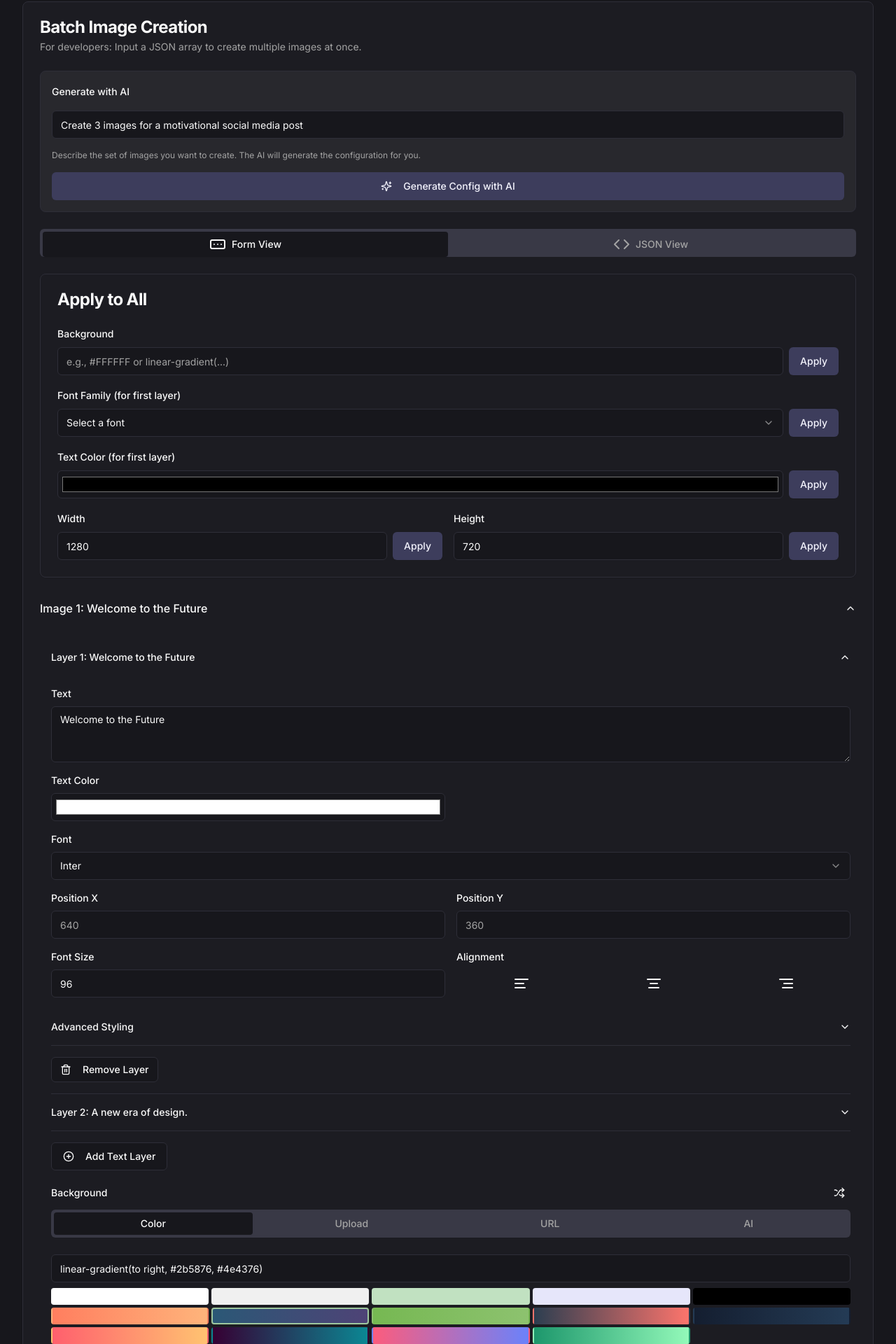
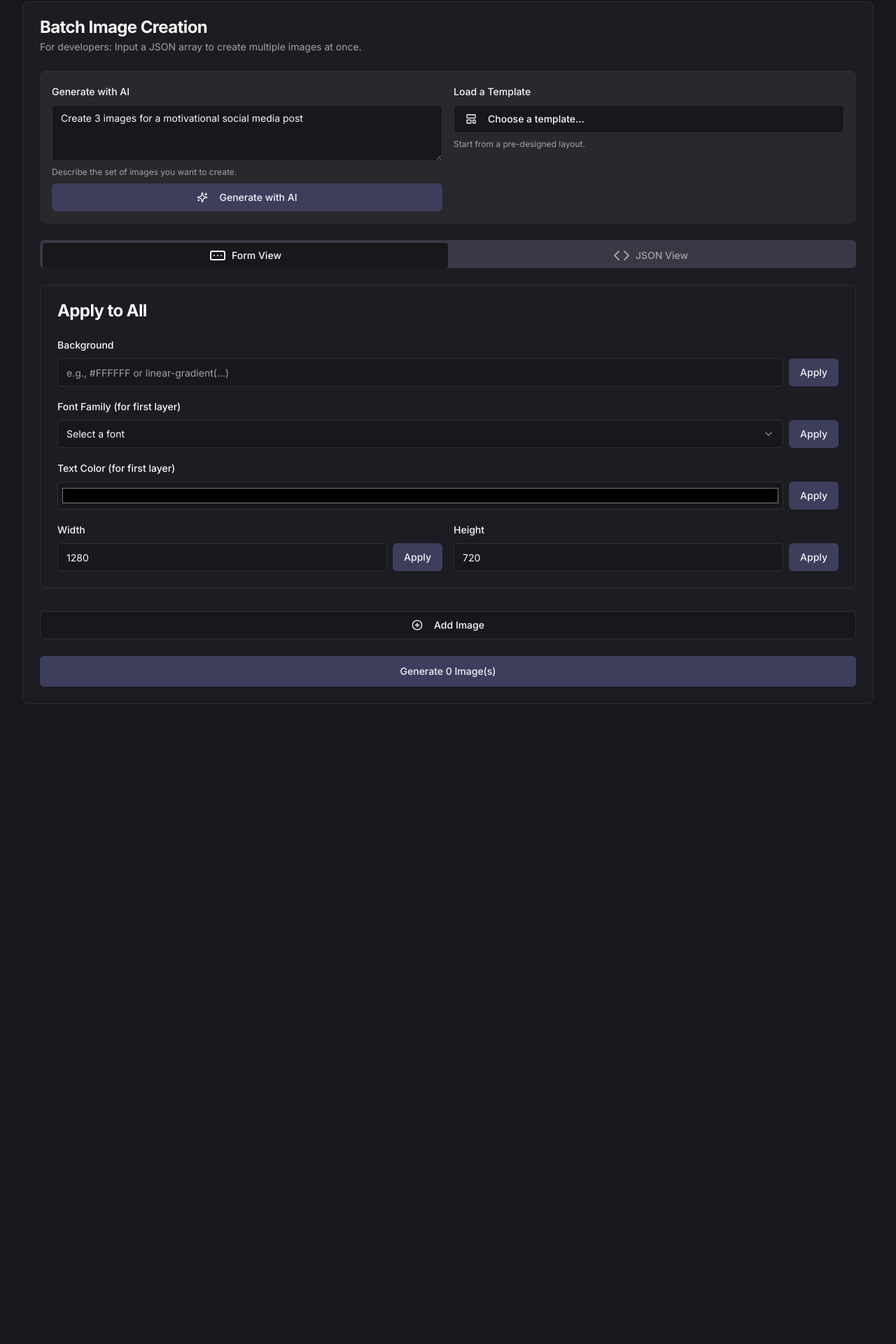
Before and after one commit to hami-r/image-overlay, a Next.js app: page /batch in a window 1280 px wide. Shown: the part 95-2015 px from the top of the page at 70% size. After the commit the page ends 1133 px from the top, so only its background shows below. Built offline with nearby package versions, Linux system fonts and the light colour scheme; what @genkit-ai/google-genai, genkit would draw is missing.

Commit message:
I am thinking of making templates 1)news template 2)social media temple

```diff
--- a/src/components/batch-editor.tsx
+++ b/src/components/batch-editor.tsx
@@ -1,10 +1,11 @@
+
 "use client";
 
 import React, { useState, useEffect } from 'react';
 import { Textarea } from '@/components/ui/textarea';
 import { Button } from '@/components/ui/button';
 import { useToast } from '@/hooks/use-toast';
-import { Code, Bot, AlertTriangle, Sparkles, Trash2, PlusCircle, FormInput, Shuffle, Upload, Link, Copy } from 'lucide-react';
+import { Code, Bot, AlertTriangle, Sparkles, Trash2, PlusCircle, FormInput, Shuffle, Upload, Link, Copy, LayoutTemplate } from 'lucide-react';
 import { Alert, AlertDescription, AlertTitle } from '@/components/ui/alert';
 import { Input } from '@/components/ui/input';
 import { Label } from '@/components/ui/label';
@@ -30,121 +31,8 @@ import {
   AlertDialogHeader,
   AlertDialogTitle,
 } from "@/components/ui/alert-dialog"
-
-const exampleJson = [
-  {
-    "textLayers": [
-      {
-        "text": "Welcome to the Future",
-        "textColor": "#FFFFFF",
-        "fontSize": 96,
-        "fontFamily": "'Inter', sans-serif"
-      },
-      {
-        "text": "A new era of design.",
-        "textColor": "#DDDDDD",
-        "fontSize": 32,
-        "fontFamily": "'Inter', sans-serif"
-      }
-    ],
-    "background": "linear-gradient(to right, #2b5876, #4e4376)",
-    "width": 1280,
-    "height": 720
-  },
-  {
-    "textLayers": [
-      {
-        "text": "Product Launch",
-        "textColor": "#000000",
-        "fontSize": 80,
-        "fontFamily": "'Playfair Display', serif",
-        "addTextShadow": true
-      },
-      {
-        "text": "Coming Soon",
-        "textColor": "#333333",
-        "fontSize": 40
-      }
-    ],
-    "background": "#C1E1C1",
-    "width": 1080,
-    "height": 1080
-  },
-  {
-    "textLayers": [
-      {
-        "text": "Using an Image URL",
-        "textColor": "#000000",
-        "fontSize": 80,
-        "addTextShadow": true
-      }
-    ],
-    "backgroundImage": "https://images.unsplash.com/photo-1554034483-04fda0d3507b?q=80&w=2070"
-  },
-  {
-    "textLayers": [
-      {
-        "text": "Batch\nCreation\nRocks!",
-        "textColor": "#FFFFFF",
-        "fontSize": 128,
-        "fontFamily": "'Playfair Display', serif",
-        "addTextShadow": true,
-        "textShadowBlur": 5,
-        "x": 540,
-        "y": 480
-      },
-      {
-        "text": "So easy!",
-        "textColor": "#FFFFFF",
-        "fontSize": 64,
-        "fontFamily": "'Inter', sans-serif",
-        "textStrokeWidth": 2,
-        "textStrokeColor": "#000000",
-        "x": 540,
-        "y": 800
-      }
-    ],
-    "background": "#C1E1C1",
-    "width": 1080,
-    "height": 1080
-  },
-  {
-    "textLayers": [
-      {
-        "text": "Main Title",
-        "textColor": "#FFFFFF",
-        "fontSize": 128,
-        "fontFamily": "'Playfair Display', serif",
-        "addTextShadow": true,
-        "textShadowBlur": 5,
-        "textAlign": "center",
-        "x": 640,
-        "y": 200
-      },
-      {
-        "text": "A subtitle describing the content.",
-        "textColor": "#EFEFEF",
-        "fontSize": 48,
-        "fontFamily": "'Inter', sans-serif",
-        "textAlign": "center",
-        "x": 640,
-        "y": 350
-      },
-      {
-        "text": "Bottom-left note",
-        "textColor": "#FFFFFF",
-        "fontSize": 24,
-        "fontFamily": "'Inter', sans-serif",
-        "textAlign": "left",
-        "x": 50,
-        "y": 670
-      }
-    ],
-    "background": "#C1E1C1",
-    "width": 1280,
-    "height": 720
-  }
-];
+import { Popover, PopoverContent, PopoverTrigger } from './ui/popover';
+import { imageTemplates } from '@/lib/templates';
 
 const AIBackgroundGenerator = ({ index, onGenerate, isGenerating }: { index: number, onGenerate: (prompt: string) => void, isGenerating: boolean }) => {
     const [prompt, setPrompt] = useState('A beautiful sunset over mountains');
@@ -561,9 +449,13 @@ const drawOnCanvas = (canvas: HTMLCanvasElement, config: any) => {
                         ctx.fillStyle = textBackgroundColor;
 
                         let rectX;
-                        if (textAlign === 'left') rectX = x - bgPadding;
-                        else if (textAlign === 'right') rectX = x - textWidth - bgPadding;
-                        else rectX = x - textWidth / 2 - bgPadding;
+                        if (textAlign === 'left') {
+                            rectX = x - bgPadding;
+                        } else if (textAlign === 'right') {
+                            rectX = x - textWidth - bgPadding;
+                        } else {
+                            rectX = x - textWidth / 2 - bgPadding;
+                        }
 
                         const rectY = currentLineY - (lineHeight/2) - bgPadding/2;
                         ctx.fillRect(rectX, rectY, textWidth + bgPadding * 2, lineHeight + bgPadding);
@@ -586,8 +478,8 @@ const drawOnCanvas = (canvas: HTMLCanvasElement, config: any) => {
 };
 
 export function BatchEditor() {
-    const [jsonInput, setJsonInput] = useState(JSON.stringify(exampleJson, null, 2));
-    const [configs, setConfigs] = useState<any[]>(exampleJson);
+    const [jsonInput, setJsonInput] = useState('[\n  \n]');
+    const [configs, setConfigs] = useState<any[]>([]);
     const [isGenerating, setIsGenerating] = useState(false);
     const [isGeneratingJson, setIsGeneratingJson] = useState(false);
     const [jsonError, setJsonError] = useState<string | null>(null);
@@ -711,7 +603,7 @@ export function BatchEditor() {
                 description: "The configuration has been updated with the AI's response.",
             });
         } catch (error: any) {
-             if (error.message.includes('curly bracket')) {
+             if (error instanceof SyntaxError) {
                 toast({
                     variant: 'destructive',
                     title: 'AI Generation Failed',
@@ -1000,6 +892,15 @@ export function BatchEditor() {
         });
     };
 
+    const handleLoadTemplate = (templateValue: string) => {
+        if (!templateValue) return;
+        const newJson = JSON.stringify(JSON.parse(templateValue), null, 2);
+        setJsonInput(newJson);
+        toast({
+            title: "Template Loaded",
+            description: "The editor has been updated with the selected template."
+        });
+    };
 
     const BatchPreview = ({ config, index }: { config: any; index: number }) => {
         const canvasRef = React.useRef<HTMLCanvasElement>(null);
@@ -1105,29 +1006,58 @@ export function BatchEditor() {
 
     return (
         <div className="space-y-6">
-            <div className="space-y-4 p-4 border rounded-lg bg-card-foreground/5">
+            <div className="grid grid-cols-1 md:grid-cols-2 gap-4 p-4 border rounded-lg bg-card-foreground/5">
+                <div className="space-y-2">
                     <Label htmlFor="ai-prompt">Generate with AI</Label>
-                 <Input
+                    <Textarea
                         id="ai-prompt"
                         value={aiPrompt}
                         onChange={(e) => setAiPrompt(e.target.value)}
                         placeholder="e.g., Create 5 images for a coffee shop promotion"
                         disabled={isGeneratingJson || isGenerating}
+                        rows={3}
                     />
-                 <p className="text-xs text-muted-foreground">Describe the set of images you want to create. The AI will generate the configuration for you.</p>
+                    <p className="text-xs text-muted-foreground">Describe the set of images you want to create.</p>
                     <Button onClick={handleGenerateJson} disabled={isGeneratingJson || isGenerating} className="w-full">
                         {isGeneratingJson ? (
                             <>
                                 <Bot className="mr-2 h-4 w-4 animate-spin" />
-                            Generating Config...
+                                Generating...
                             </>
                         ) : (
                             <>
                                 <Sparkles className="mr-2 h-4 w-4" />
-                            Generate Config with AI
+                                Generate with AI
                             </>
                         )}
                     </Button>
+                </div>
+                 <div className="space-y-2">
+                    <Label>Load a Template</Label>
+                    <Popover>
+                        <PopoverTrigger asChild>
+                            <Button variant="outline" className="w-full justify-start">
+                                <LayoutTemplate className="mr-2 h-4 w-4" />
+                                Choose a template...
+                            </Button>
+                        </PopoverTrigger>
+                        <PopoverContent className="w-auto p-1">
+                            <div className="flex flex-col">
+                                {imageTemplates.map(template => (
+                                    <Button
+                                        key={template.name}
+                                        variant="ghost"
+                                        className="justify-start"
+                                        onClick={() => handleLoadTemplate(template.json)}
+                                    >
+                                        {template.name}
+                                    </Button>
+                                ))}
+                            </div>
+                        </PopoverContent>
+                    </Popover>
+                    <p className="text-xs text-muted-foreground">Start from a pre-designed layout.</p>
+                </div>
             </div>
 
             <Tabs defaultValue="form">
--- /dev/null
+++ b/src/lib/templates.ts
@@ -0,0 +1,179 @@
+
+export const imageTemplates = [
+  {
+    name: 'News Headline',
+    json: JSON.stringify([
+      {
+        "textLayers": [
+          {
+            "text": "BREAKING NEWS",
+            "textColor": "#FFFFFF",
+            "fontSize": 128,
+            "fontFamily": "'Playfair Display', serif",
+            "textAlign": "center",
+            "addTextBackground": true,
+            "textBackgroundColor": "rgba(204, 0, 0, 0.8)",
+            "x": 640,
+            "y": 360
+          },
+          {
+            "text": "A Major Event Has Just Occurred",
+            "textColor": "#FFFFFF",
+            "fontSize": 48,
+            "fontFamily": "'Inter', sans-serif",
+            "textAlign": "center",
+            "addTextBackground": true,
+            "textBackgroundColor": "rgba(0, 0, 0, 0.7)",
+            "x": 640,
+            "y": 500
+          }
+        ],
+        "width": 1280,
+        "height": 720,
+        "backgroundImage": "https://images.unsplash.com/photo-1504711434969-e33886168f5c?q=80&w=2070"
+      }
+    ], null, 2),
+  },
+  {
+    name: 'Social Media Quote',
+    json: JSON.stringify([
+      {
+        "textLayers": [
+          {
+            "text": '"The best way to predict the future is to create it."',
+            "textColor": "#1a1a1a",
+            "fontSize": 96,
+            "fontFamily": "'Playfair Display', serif",
+            "textAlign": "center",
+            "x": 540,
+            "y": 480
+          },
+          {
+            "text": "- Abraham Lincoln",
+            "textColor": "#555555",
+            "fontSize": 48,
+            "fontFamily": "'Inter', sans-serif",
+            "textAlign": "right",
+            "x": 900,
+            "y": 700
+          }
+        ],
+        "background": "linear-gradient(to bottom right, #ece9e6, #ffffff)",
+        "width": 1080,
+        "height": 1080
+      }
+    ], null, 2),
+  },
+  {
+    name: 'Event Announcement',
+    json: JSON.stringify([
+      {
+        "textLayers": [
+          {
+            "text": "You're Invited!",
+            "textColor": "#FFFFFF",
+            "fontSize": 150,
+            "fontFamily": "'Playfair Display', serif",
+            "addTextShadow": true,
+            "textShadowColor": "rgba(0,0,0,0.3)",
+            "textShadowBlur": 10
+          },
+          {
+            "text": "To The Grand Opening Gala",
+            "textColor": "#FFFFFF",
+            "fontSize": 60,
+            "fontFamily": "'Inter', sans-serif"
+          },
+           {
+            "text": "Saturday, Dec 21st | 8:00 PM",
+            "textColor": "#FFFFFF",
+            "fontSize": 32,
+            "fontFamily": "'Inter', sans-serif",
+            "addTextBackground": true,
+            "textBackgroundColor": "rgba(0,0,0,0.5)"
+          }
+        ],
+        "background": "linear-gradient(to right, #6d6027, #d3cbb8)",
+        "width": 1280,
+        "height": 720
+      }
+    ], null, 2),
+  },
+   {
+    name: 'Product Feature',
+    json: JSON.stringify([
+      {
+        "textLayers": [
+          {
+            "text": "The All-New",
+            "textColor": "#FFFFFF",
+            "fontSize": 48,
+            "fontFamily": "'Inter', sans-serif",
+            "textAlign": "left",
+            "x": 100,
+            "y": 150
+          },
+          {
+            "text": "Hyperion X1",
+            "textColor": "#FFFFFF",
+            "fontSize": 128,
+            "fontFamily": "'Playfair Display', serif",
+            "textAlign": "left",
+            "textStrokeWidth": 2,
+            "textStrokeColor": "#000000",
+            "letterSpacing": -5,
+            "x": 100,
+            "y": 260
+          },
+           {
+            "text": "• Faster Than Ever\n• Sleek New Design\n• 48-Hour Battery",
+            "textColor": "#FFFFFF",
+            "fontSize": 36,
+            "fontFamily": "'Inter', sans-serif",
+            "textAlign": "left",
+            "addTextShadow": true,
+            "x": 100,
+            "y": 450
+          }
+        ],
+        "backgroundImage": "https://images.unsplash.com/photo-1526726538690-5c690f73c457?q=80&w=2070",
+        "width": 1280,
+        "height": 720
+      }
+    ], null, 2),
+  },
+   {
+    name: 'Breaking News Ticker',
+    json: JSON.stringify([
+      {
+        "textLayers": [
+          {
+            "text": "BREAKING",
+            "textColor": "#FFFFFF",
+            "fontSize": 64,
+            "fontFamily": "'Inter', sans-serif",
+            "textAlign": "center",
+            "addTextBackground": true,
+            "textBackgroundColor": "#CC0000",
+            "x": 220,
+            "y": 650
+          },
+          {
+            "text": "This is a sample news headline scrolling across the screen",
+            "textColor": "#000000",
+            "fontSize": 52,
+            "fontFamily": "'Inter', sans-serif",
+            "textAlign": "left",
+            "addTextBackground": true,
+            "textBackgroundColor": "rgba(255, 255, 255, 0.9)",
+            "x": 450,
+            "y": 650
+          }
+        ],
+        "width": 1920,
+        "height": 1080,
+        "background": "#CCCCCC"
+      }
+    ], null, 2),
+  },
+];
```
Lines whose indentation alone changed are shown as unchanged.
